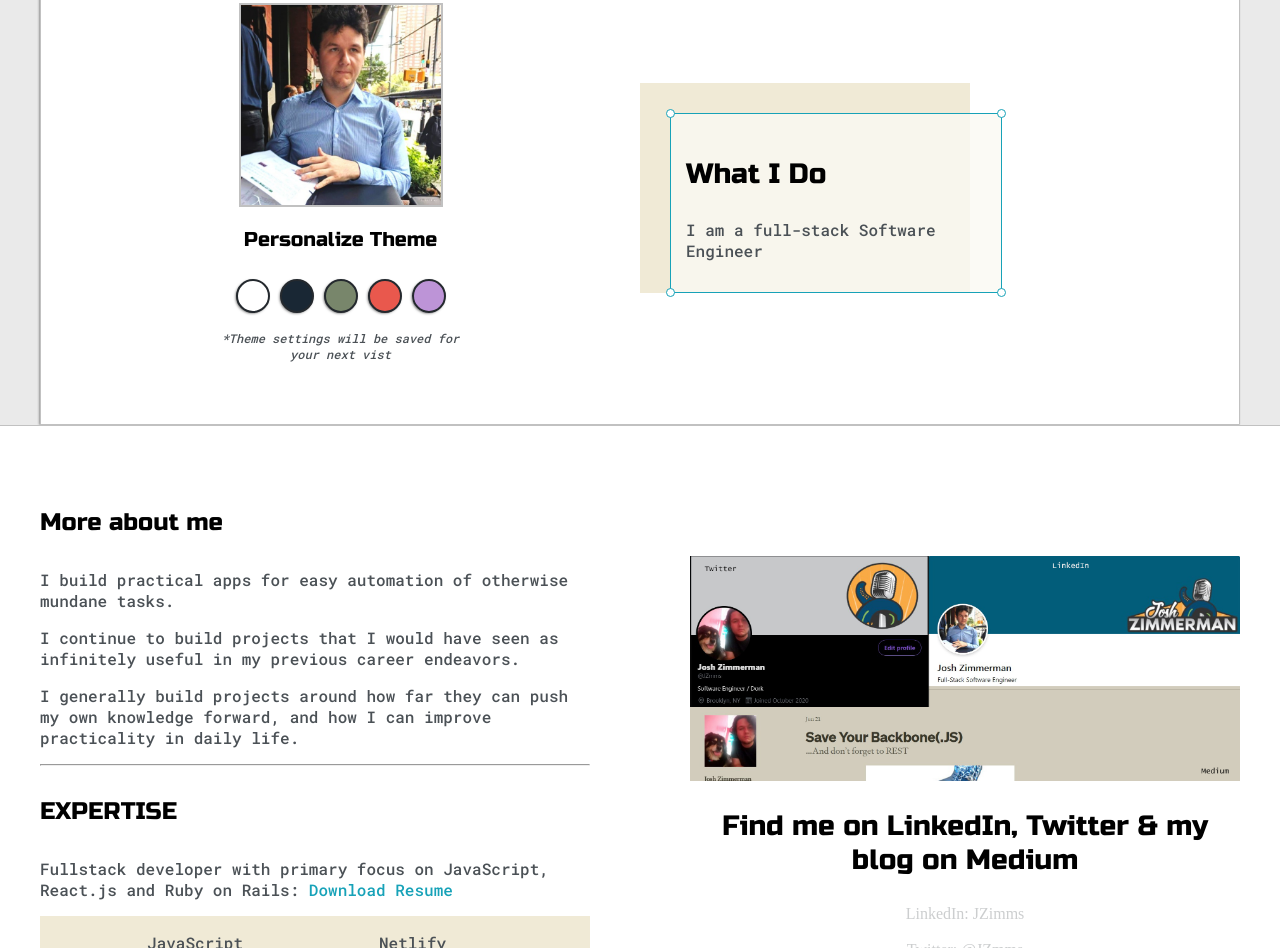
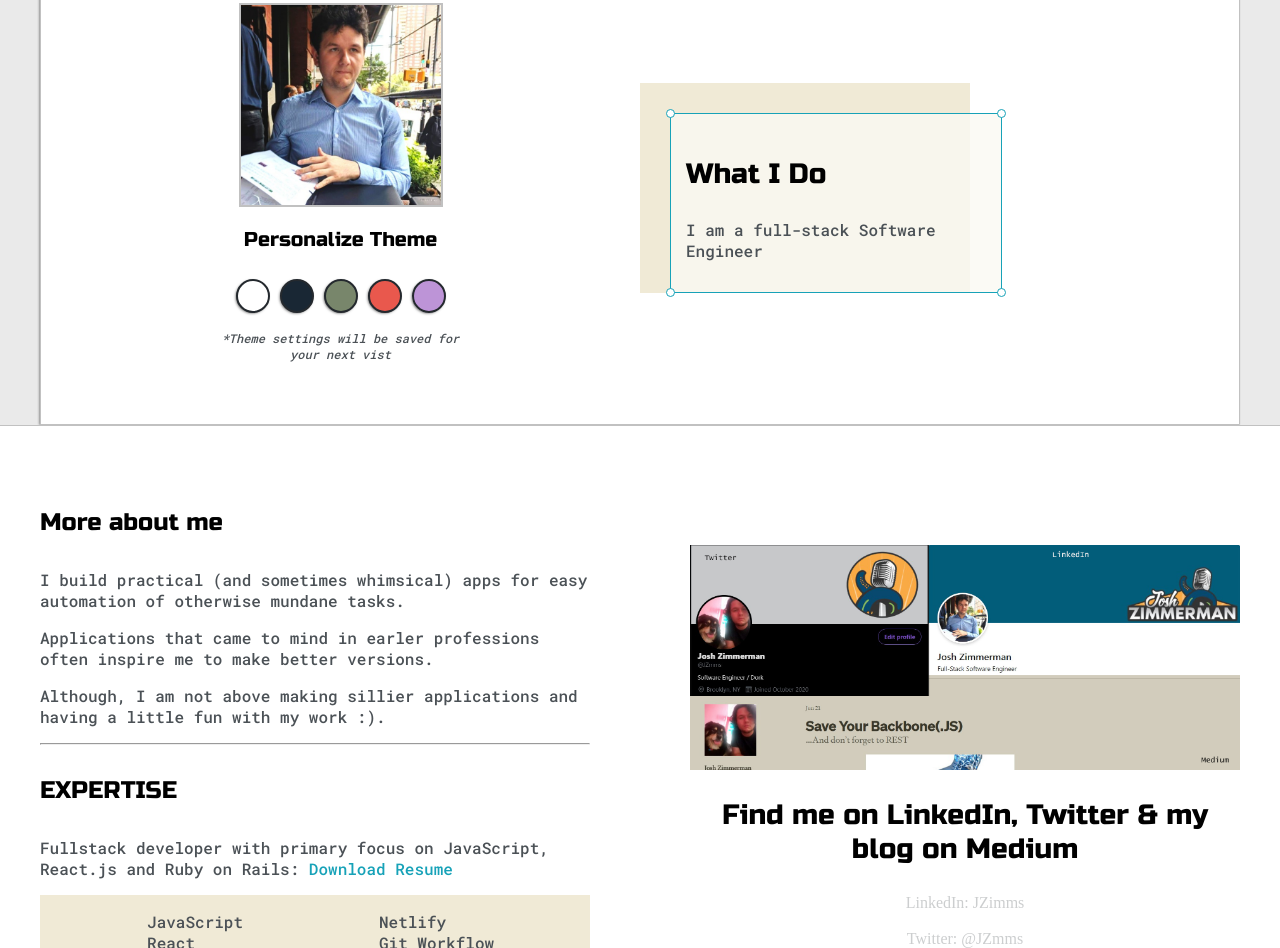
Before and after one commit to JZims/JZims.github.io, a plain HTML site: page index.html in a window 1280 px wide. Shown: the part 255-1203 px from the top of the page. Drawn offline with Linux system fonts and the light colour scheme.

Commit message:
editing more about me section

```diff
--- a/index.html
+++ b/index.html
@@ -80,11 +80,11 @@
 				<div class="about-me">
 					<h4>More about me</h4>
 
-					<p>I build practical apps for easy automation of otherwise mundane tasks. </p>
+					<p>I build practical (and sometimes whimsical) apps for easy automation of otherwise mundane tasks. </p>
 
-					<p>I continue to build projects that I would have seen as infinitely useful in my previous career endeavors.</p>
+					<p>Applications that came to mind in earler professions often inspire me to make better versions.</p>
 
-					<p>I generally build projects around how far they can push my own knowledge forward, and how I can improve practicality in daily life. </p>
+					<p>Although, I am not above making sillier applications and having a little fun with my work :).</p>
 
 					<hr>
 
```
